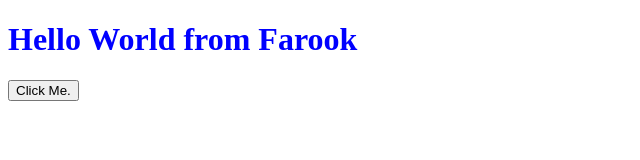
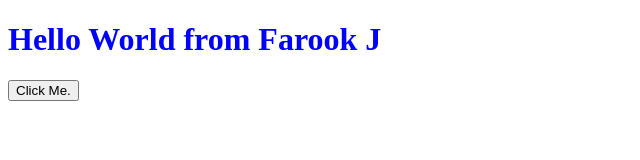
Before and after one commit to farookjintha/html-starter-with-xmlhttpreq, a plain HTML site: page index.html in a window 1280 px wide. Shown: the full height of the page, 0-640 px from the left. Drawn offline with Linux system fonts and the light colour scheme.

Commit message:
modified h1 content

```diff
--- a/index.html
+++ b/index.html
@@ -32,7 +32,7 @@
     </script>
 </head>
 <body>
-    <h1>Hello World from Farook</h1>
+    <h1>Hello World from Farook J</h1>
     <div id="users"></div>
     <button onclick="myFunc()">Click Me.</button>
 </body>
```
